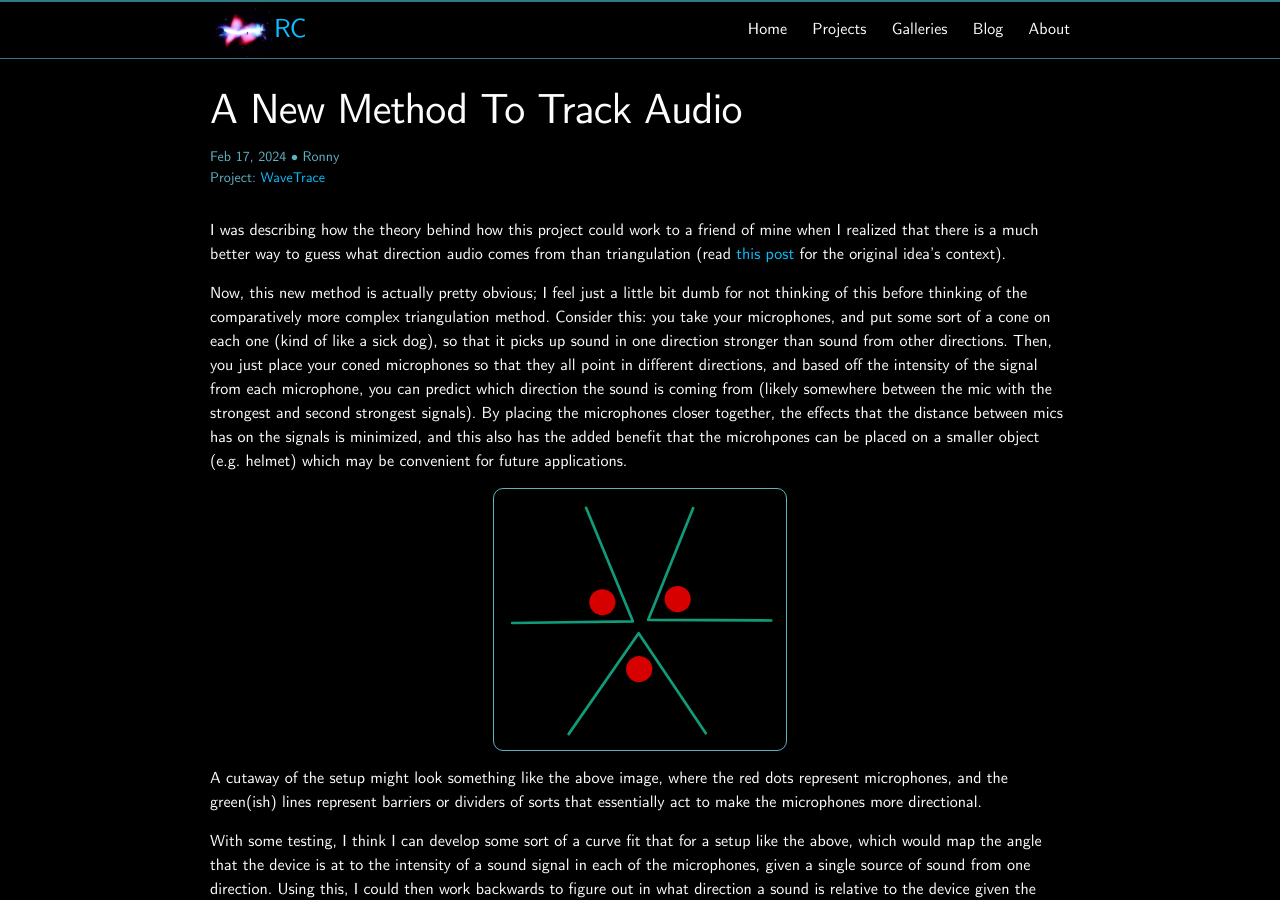
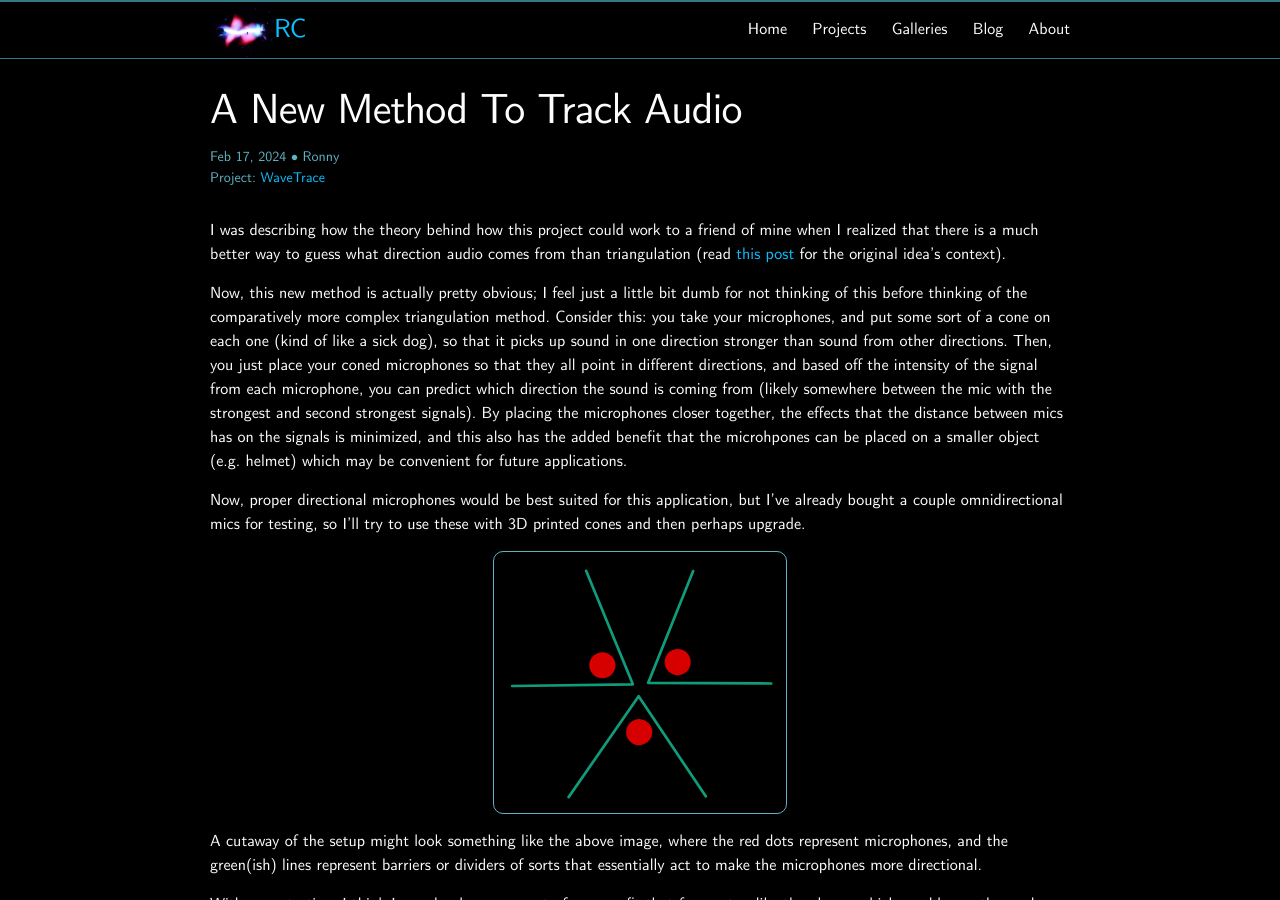
Before and after one commit to 248nonny/248nonny.github.io, a Jekyll site: the page built from Projects/WaveTrace/_posts/2024-02-17-A-New-Method-To-Track-Audio.md, in a window 1280 px wide and 900 px high. Built offline with Jekyll 4.4.1, drawn with Linux system fonts in a browser that asks for light colours.

Commit message:
updated post

```diff
--- a/Projects/WaveTrace/_posts/2024-02-17-A-New-Method-To-Track-Audio.md
+++ b/Projects/WaveTrace/_posts/2024-02-17-A-New-Method-To-Track-Audio.md
@@ -8,6 +8,8 @@ I was describing how the theory behind how this project could work to a friend o
 
 Now, this new method is actually pretty obvious; I feel just a little bit dumb for not thinking of this before thinking of the comparatively more complex triangulation method. Consider this: you take your microphones, and put some sort of a cone on each one (kind of like a sick dog), so that it picks up sound in one direction stronger than sound from other directions. Then, you just place your coned microphones so that they all point in different directions, and based off the intensity of the signal from each microphone, you can predict which direction the sound is coming from (likely somewhere between the mic with the strongest and second strongest signals). By placing the microphones closer together, the effects that the distance between mics has on the signals is minimized, and this also has the added benefit that the microhpones can be placed on a smaller object (e.g. helmet) which may be convenient for future applications.
 
+Now, proper directional microphones would be best suited for this application, but I've already bought a couple omnidirectional mics for testing, so I'll try to use these with 3D printed cones and then perhaps upgrade.
+
 <img src="/assets/images/WaveTrace/poc/mic-setup.svg" class="gallery-image">
 
 A cutaway of the setup might look something like the above image, where the red dots represent microphones, and the green(ish) lines represent barriers or dividers of sorts that essentially act to make the microphones more directional.
```
